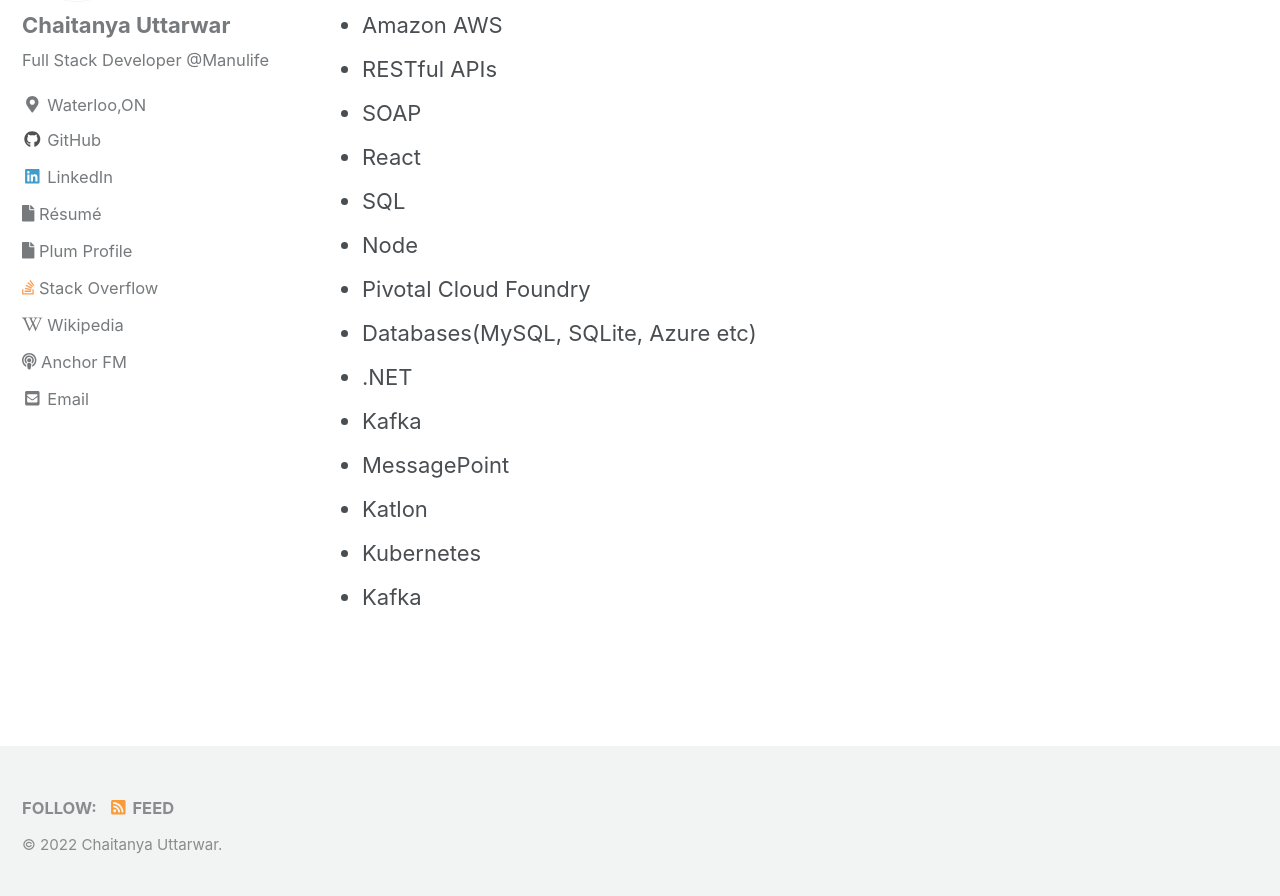
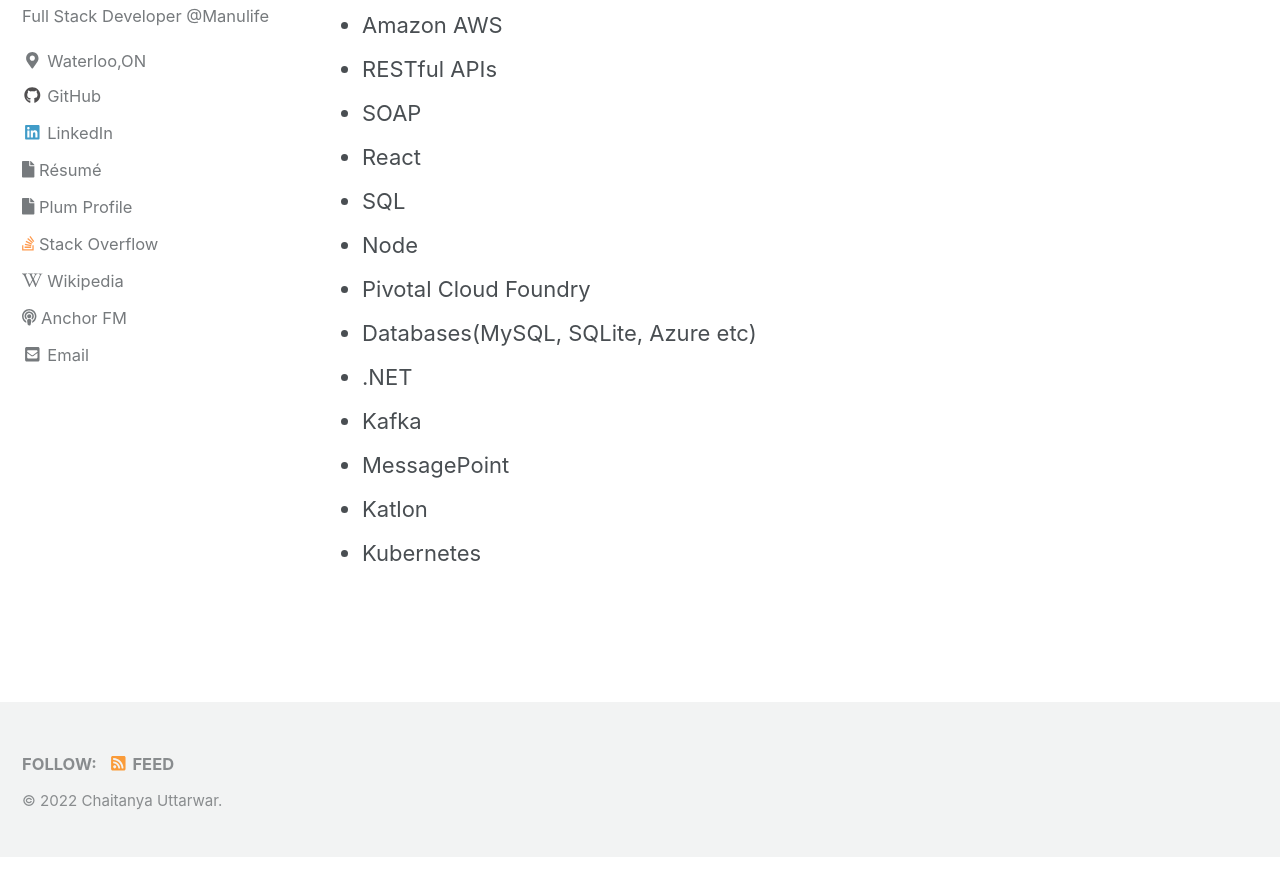
Before and after one commit to chaitanya046/chaitanya046.github.io, a Jekyll site: the page built from _pages/about.md, in a window 1280 px wide and 900 px high, scrolled down 1175 px. Shown: the top 896 px of the window. Built offline with Jekyll 4.4.1, drawn with Linux system fonts in a browser that asks for light colours; cached includes are drawn as plain includes; nearby versions of some CDN libraries; after the commit the page ends 2031 px from its top, so only the background shows below that.

Commit message:
Update about.md

```diff
--- a/_pages/about.md
+++ b/_pages/about.md
@@ -27,4 +27,3 @@
    - MessagePoint
    - Katlon
    - Kubernetes
-   - Kafka
```
